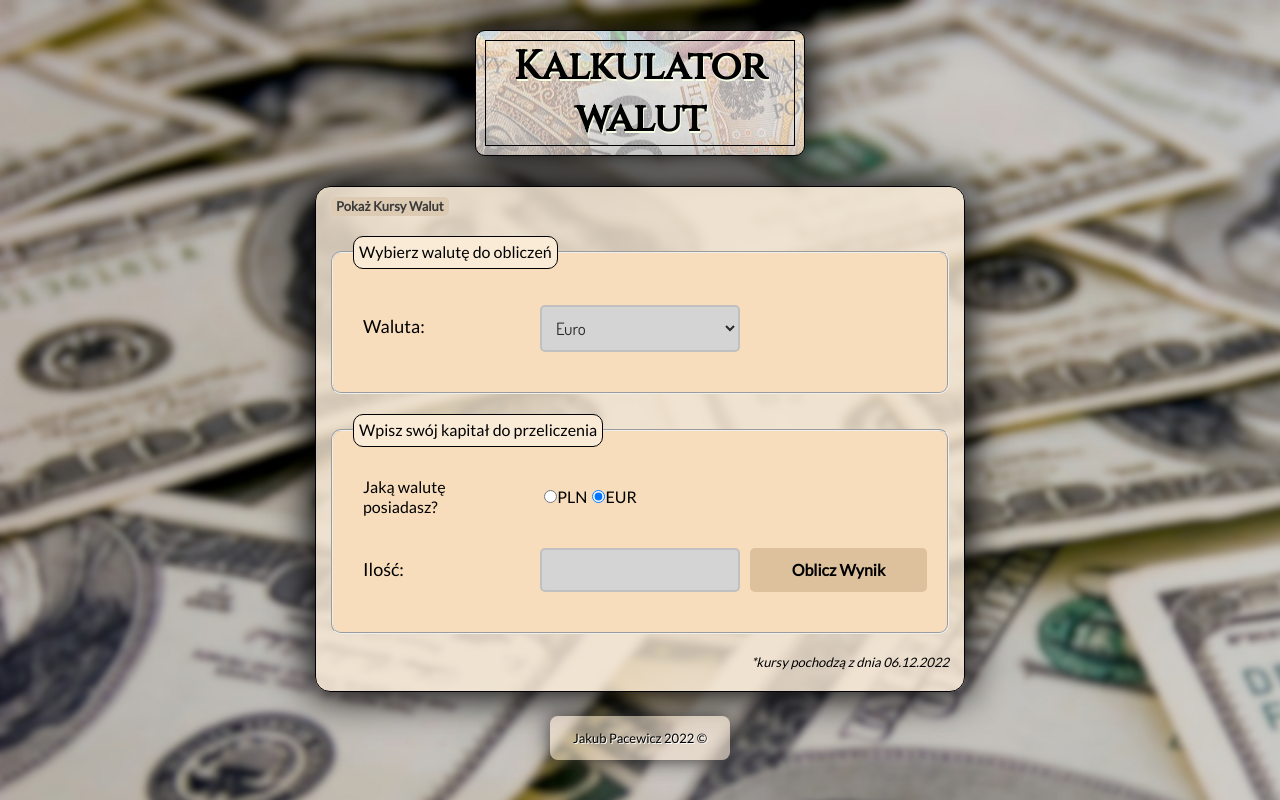
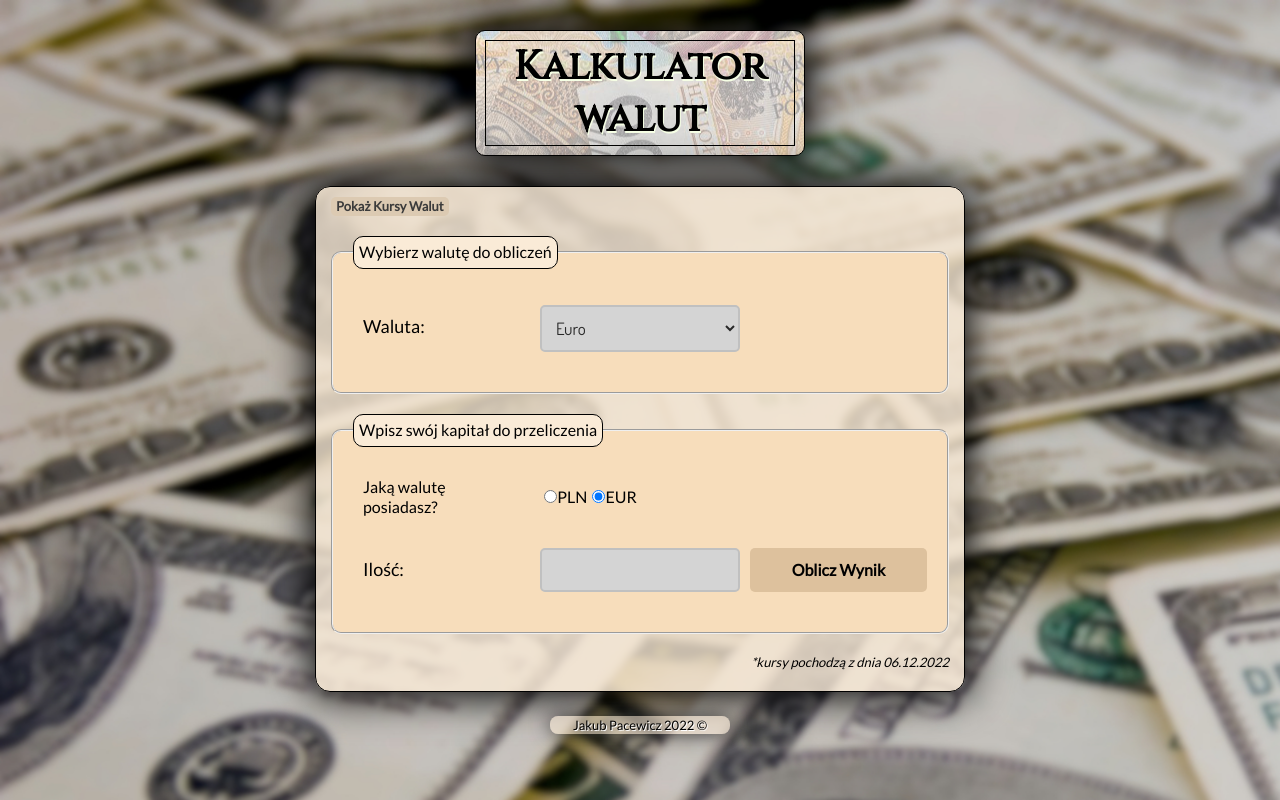
Before and after one commit to pecet3/currencyConverter-react, a React (Create React App) app: page / in a window 1280 px wide. Built offline with nearby package versions, Linux system fonts and the light colour scheme.

Commit message:
removed <p>

```diff
--- a/src/App/Footer/index.js
+++ b/src/App/Footer/index.js
@@ -2,7 +2,7 @@ import "./style.css"
 
 const Footer = () => (
     <footer className="footer">
-        <p>Jakub Pacewicz 2022 ©</p>
+        Jakub Pacewicz 2022 ©
     </footer>
 );
 
```
